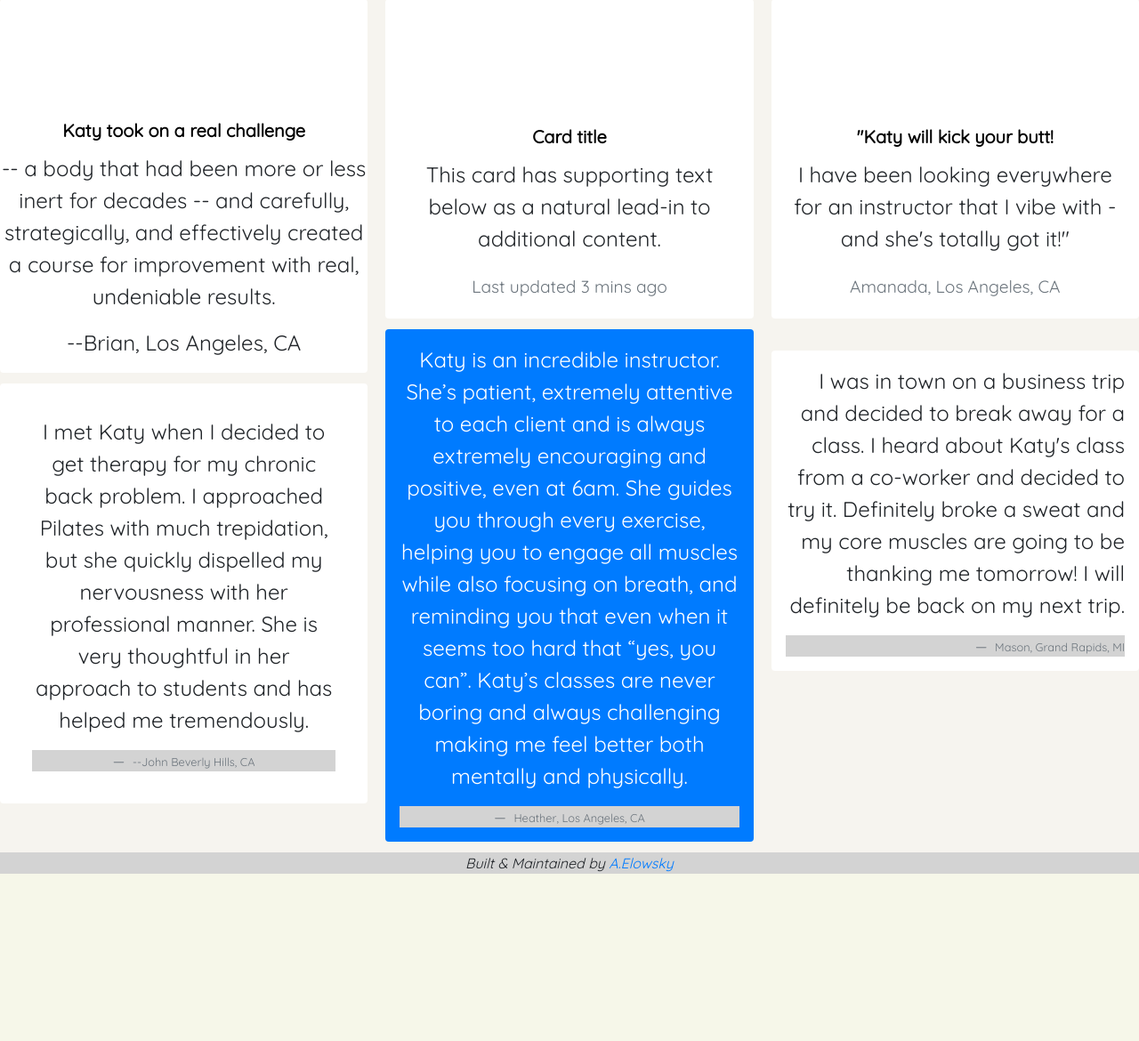
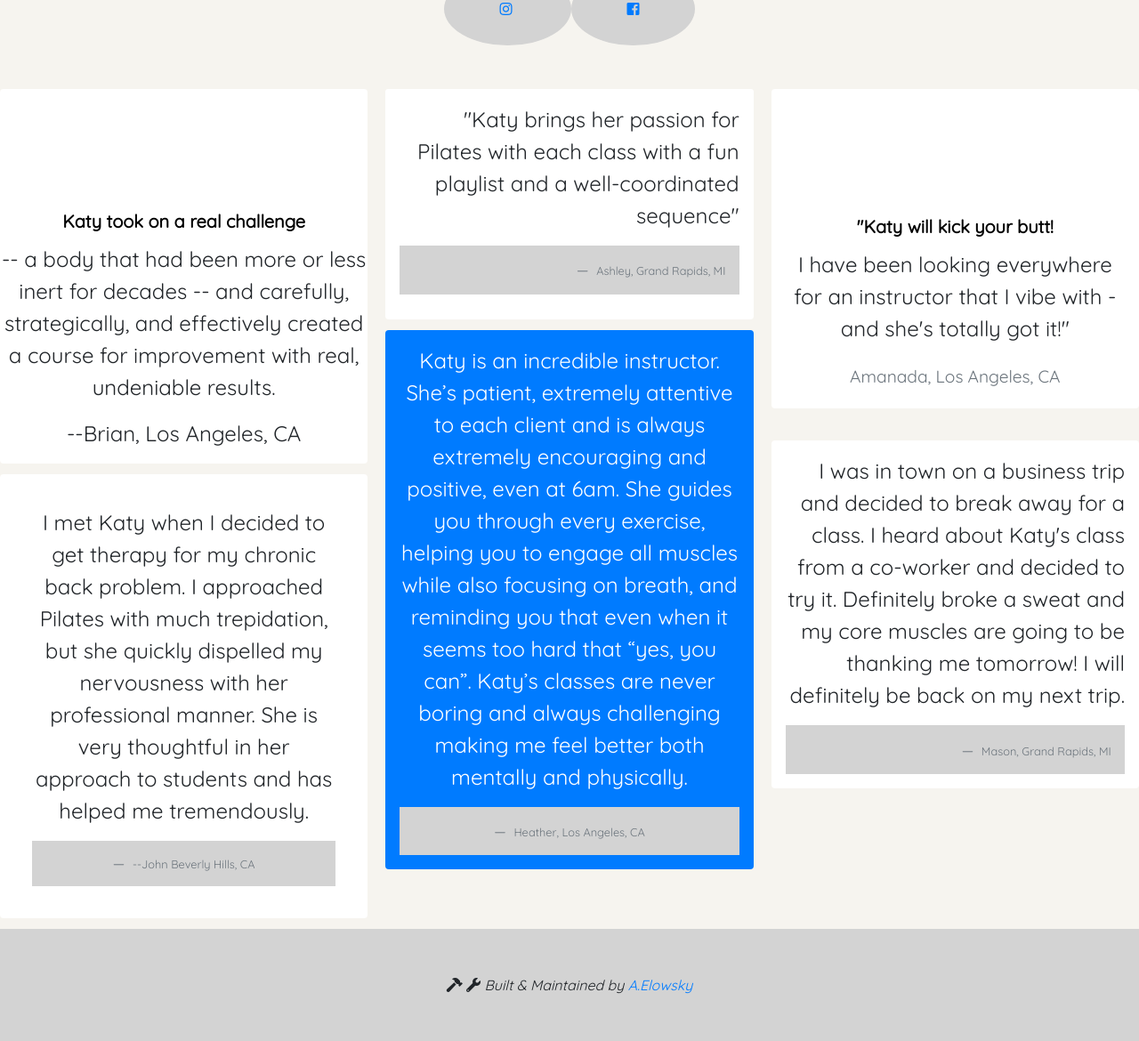
Before and after one commit to elowskya/code-playground, a PHP site: page / in a window 1280 px wide. Shown: the part 3445-4615 px from the top of the page at 89% size. Before the commit the page ends 4427 px from the top, so only its background shows below. Run offline with PHP 8.4, Linux system fonts and the light colour scheme.

Commit message:
updating layout

```diff
--- a/index.html
+++ b/index.html
@@ -149,20 +149,25 @@
           </div>
 
 
-            <div class="indexContact" id="contact">
-              <div class="container">
+            <div class="indexContact container" id="contact">
               <h2>
                 Let's Connect!
               </h2>
 
               <!--Instagram-->
 
-          <a class="ins-ic" href="https://www.instagram.com/miss.katy.pilates/">
-            <i
-            class="fab fa-instagram fa-lg white-text mr-md-5 mr-3 fa-2x">
-          </i>
+          <a class="socialMedia" href="https://www.instagram.com/miss.katy.pilates/">
+            <!-- <i
+            <!-- class="fab fa-instagram fa-lg white-text mr-md-5 mr-3 fa-2x"> -->
+
+          <!-- </i> -->
+
+          <i class="fab fa-instagram"></i>
         </a>
 
+        <a class = "socialMedia" href="https://www.facebook.com/pilateswithkatyjean/">
+        <i class="fab fa-facebook-square"></i>
+      </a>
       </div>
 
       <!-- <section class="testimonial container">
@@ -240,11 +245,17 @@
           </div>
           <div class="card">
             <!-- <img class="card-img-top" src="..." alt="Card image cap"> -->
-            <div class="card-body">
-              <h5 class="card-title">Card title</h5>
-              <p class="card-text">This card has supporting text below as a natural lead-in to additional content.</p>
-              <p class="card-text"><small class="text-muted">Last updated 3 mins ago</small></p>
-            </div>
+            <div class="card p-3 text-right">
+                <blockquote class="blockquote mb-0">
+                  <p>"Katy brings her passion for Pilates with each class with a fun playlist and a well-coordinated sequence"</p>
+                  <footer class="blockquote-footer">
+                    <small class="text-muted">
+                      Ashley, Grand Rapids, MI
+                    </small>
+                  </footer>
+                </blockquote>
+              </div>
+
           </div>
           <div class="card bg-primary text-white text-center p-3">
             <blockquote class="blockquote mb-0">
@@ -284,7 +295,8 @@
         <footer>
         <div>
 
-
+            <i class="fas fa-hammer"></i>
+            <i class="fas fa-wrench"></i>
           <i>Built & Maintained by</i><a href="https://www.linkedin.com/in/ashleyelowsky/"><i> A.Elowsky</i>
 
 
--- a/public/css/style.css
+++ b/public/css/style.css
@@ -15,6 +15,7 @@ navbar {
 .rounded-circle {
     padding: 1%;
 
+
 }
 
 body {
@@ -24,15 +25,23 @@ body {
 }
 
 .container {
-    background-color:  #F6F4EF;
-    /* margin: 2%; */
-    padding: 2%;
-    width: 100vw;
+    /* background-color:  lightskyblue; */
+    /* margin: 2% 0 2% 0; */
+    padding: 4%;
+    width: 100%;
 }
 
 .fab {
     padding: 3%;
     size: 5%;
+}
+
+.socialMedia {
+    /* block-size: 30vw; */
+    border-radius: 80%;
+    background-color: lightgray;
+    padding: 3%;
+
 }
 
 h1 {
@@ -61,12 +70,12 @@ p {
     padding: 3%;
 }
 
-.indexContact {
+/* .indexContact {
     background-image: url("../images/liana-mikah-343240-unsplash.jpg");
     background-size: 100%auto;
     background-attachment: fixed;
     padding: 3%;
-}
+} */
 
 .indexTestimonials {
     background-image: url("../images/ugur-akdemir-283278-unsplash.jpg");
@@ -235,4 +244,5 @@ section.testimonial {
 
 footer {
     background-color: lightgray;
+    padding: 4%;
 }
```
